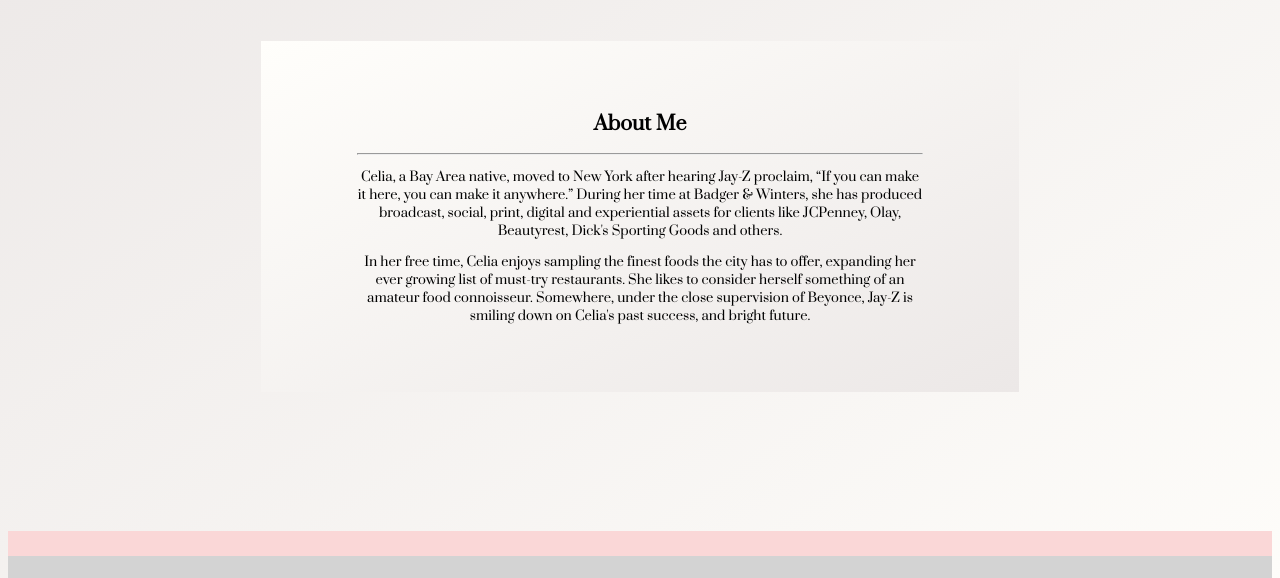
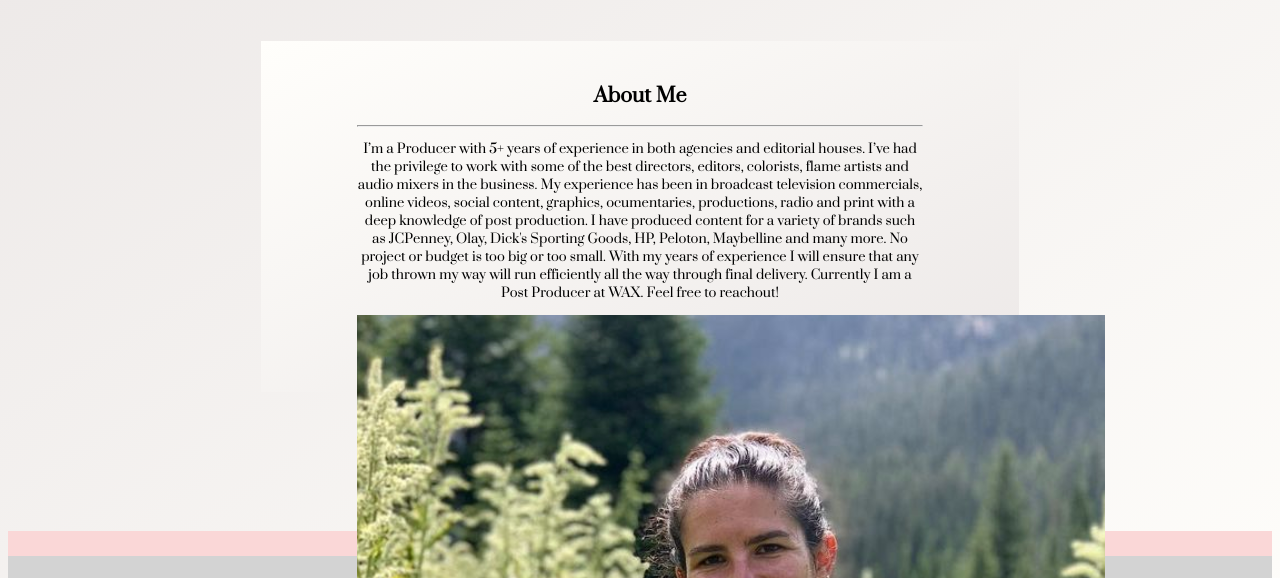
Before and after one commit to Nfratt/CeliaEttingerPortfolio, a website: page about.html in a window 1280 px wide. Shown: the part 137-715 px from the top of the page. Drawn offline with nearby package versions, Linux system fonts and the light colour scheme.

Commit message:
adding celia img

```diff
--- a/about.html
+++ b/about.html
@@ -38,15 +38,16 @@
             <hr >
             <!-- you can put an image here -->
             <!-- <img src="" class="auth-image" alt="Celia"> -->
-            <p>Celia, a Bay Area native, moved to New York after hearing Jay-Z proclaim, “If you can make it here, you
-                can make it anywhere.” During her time at Badger & Winters, she has produced broadcast, social, print,
-                digital and experiential assets for clients like JCPenney, Olay, Beautyrest, Dick's Sporting Goods and
-                others.</p>
+            <p>I’m a Producer with 5+ years of experience in both agencies and editorial houses. I’ve had the privilege to work with some of the best directors,
+                editors, colorists, flame artists and audio mixers in the business. My experience has been in broadcast television commercials, online videos, social content, graphics,
+                ocumentaries, productions, radio and print with a deep knowledge of post production.
+                I have produced content for a variety of brands such as JCPenney, Olay, Dick's Sporting Goods, HP, Peloton, Maybelline and many more.
+                No project or budget is too big or too small. With my years of experience I will ensure that any job thrown my way will run efficiently all the way through final delivery.
+                Currently I am a Post Producer at WAX. Feel free to reachout!
+            </p>
+            <img class="celia-img" src="./assets/images/Celia.png" alt="Celia Ettinger standing in a field surrounded by pine trees on a hike."></a>
 
-            <p> In her free time, Celia enjoys sampling the finest foods the city has to offer, expanding her ever
-                growing list of must-try restaurants. She likes to consider herself something of an amateur food
-                connoisseur. Somewhere, under the close supervision of Beyonce, Jay-Z is smiling down on Celia's past
-                success, and bright future.</p>
+
 
         </section>
     </div>
```
